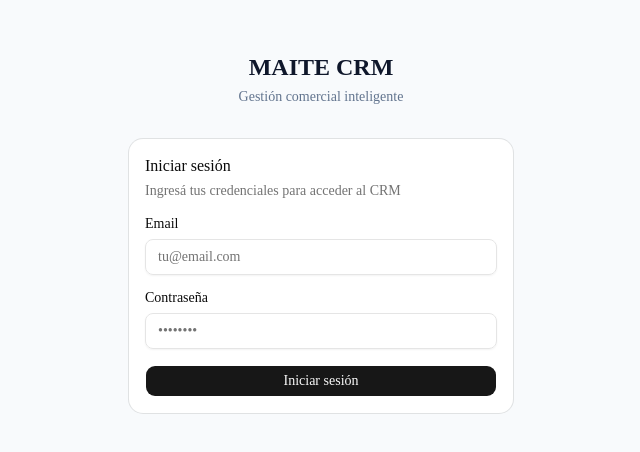
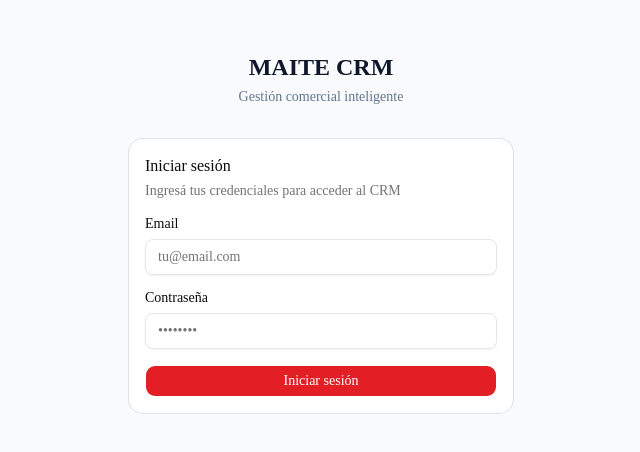
Before and after one commit to Maite-Media/maite-crm, a Next.js app: page /login in a window 1280 px wide. Shown: the part 168-620 px from the top of the page, without its empty margins (319-959 px from the left). Built offline with nearby package versions, Linux system fonts and the light colour scheme; no server answers.

Commit message:
feat: Maite Media brand colors

```diff
--- a/app/globals.css
+++ b/app/globals.css
@@ -55,7 +55,7 @@
   --card-foreground: oklch(0.145 0 0);
   --popover: oklch(1 0 0);
   --popover-foreground: oklch(0.145 0 0);
-  --primary: oklch(0.205 0 0);
+  --primary: #E31E24;
   --primary-foreground: oklch(0.985 0 0);
   --secondary: oklch(0.97 0 0);
   --secondary-foreground: oklch(0.205 0 0);
@@ -66,21 +66,21 @@
   --destructive: oklch(0.577 0.245 27.325);
   --border: oklch(0.922 0 0);
   --input: oklch(0.922 0 0);
-  --ring: oklch(0.708 0 0);
+  --ring: #E31E24;
   --chart-1: oklch(0.87 0 0);
   --chart-2: oklch(0.556 0 0);
   --chart-3: oklch(0.439 0 0);
   --chart-4: oklch(0.371 0 0);
   --chart-5: oklch(0.269 0 0);
   --radius: 0.625rem;
-  --sidebar: oklch(0.985 0 0);
-  --sidebar-foreground: oklch(0.145 0 0);
-  --sidebar-primary: oklch(0.205 0 0);
+  --sidebar: #0A0A0A;
+  --sidebar-foreground: oklch(0.9 0 0);
+  --sidebar-primary: #E31E24;
   --sidebar-primary-foreground: oklch(0.985 0 0);
   --sidebar-accent: oklch(0.97 0 0);
   --sidebar-accent-foreground: oklch(0.205 0 0);
-  --sidebar-border: oklch(0.922 0 0);
-  --sidebar-ring: oklch(0.708 0 0);
+  --sidebar-border: oklch(1 0 0 / 10%);
+  --sidebar-ring: #E31E24;
 }
 
 .dark {
@@ -90,8 +90,8 @@
   --card-foreground: oklch(0.985 0 0);
   --popover: oklch(0.205 0 0);
   --popover-foreground: oklch(0.985 0 0);
-  --primary: oklch(0.922 0 0);
-  --primary-foreground: oklch(0.205 0 0);
+  --primary: #B71C1C;
+  --primary-foreground: oklch(0.985 0 0);
   --secondary: oklch(0.269 0 0);
   --secondary-foreground: oklch(0.985 0 0);
   --muted: oklch(0.269 0 0);
@@ -101,20 +101,20 @@
   --destructive: oklch(0.704 0.191 22.216);
   --border: oklch(1 0 0 / 10%);
   --input: oklch(1 0 0 / 15%);
-  --ring: oklch(0.556 0 0);
+  --ring: #B71C1C;
   --chart-1: oklch(0.87 0 0);
   --chart-2: oklch(0.556 0 0);
   --chart-3: oklch(0.439 0 0);
   --chart-4: oklch(0.371 0 0);
   --chart-5: oklch(0.269 0 0);
-  --sidebar: oklch(0.205 0 0);
-  --sidebar-foreground: oklch(0.985 0 0);
-  --sidebar-primary: oklch(0.488 0.243 264.376);
+  --sidebar: #0A0A0A;
+  --sidebar-foreground: oklch(0.9 0 0);
+  --sidebar-primary: #B71C1C;
   --sidebar-primary-foreground: oklch(0.985 0 0);
   --sidebar-accent: oklch(0.269 0 0);
   --sidebar-accent-foreground: oklch(0.985 0 0);
   --sidebar-border: oklch(1 0 0 / 10%);
-  --sidebar-ring: oklch(0.556 0 0);
+  --sidebar-ring: #B71C1C;
 }
 
 @layer base {
--- a/components/dashboard/metric-card.tsx
+++ b/components/dashboard/metric-card.tsx
@@ -13,17 +13,17 @@ interface MetricCardProps {
 }
 
 const ICON_COLORS: Record<string, string> = {
-  blue: 'text-blue-600 bg-blue-50',
-  orange: 'text-orange-600 bg-orange-50',
-  red: 'text-red-600 bg-red-50',
-  green: 'text-green-600 bg-green-50',
+  blue: 'text-[#E31E24] bg-[#E31E24]/10',
+  orange: 'text-[#E31E24] bg-[#E31E24]/10',
+  red: 'text-[#E31E24] bg-[#E31E24]/10',
+  green: 'text-[#E31E24] bg-[#E31E24]/10',
 }
 
 export function MetricCard({ title, value, icon: Icon, iconColor = 'blue', trend }: MetricCardProps) {
   const colorClass = ICON_COLORS[iconColor] || ICON_COLORS.blue
 
   return (
-    <Card>
+    <Card className="border-l-4 border-l-[#E31E24]">
       <CardHeader className="pb-2">
         <div className="flex items-center justify-between">
           <CardTitle className="text-sm font-medium text-muted-foreground">
@@ -35,7 +35,7 @@ export function MetricCard({ title, value, icon: Icon, iconColor = 'blue', trend
         </div>
       </CardHeader>
       <CardContent>
-        <div className="text-2xl font-bold">{value}</div>
+        <div className="text-3xl font-bold text-[#0A0A0A]">{value}</div>
         {trend && (
           <p className={`text-xs mt-1 ${trend.isPositive ? 'text-green-600' : 'text-red-600'}`}>
             {trend.isPositive ? '↑' : '↓'} {Math.abs(trend.value)}%
--- a/components/layout/sidebar.tsx
+++ b/components/layout/sidebar.tsx
@@ -50,13 +50,13 @@ function SidebarDesktop({ user }: SidebarProps) {
   const pathname = usePathname()
 
   return (
-    <aside className="hidden lg:flex flex-col w-64 border-r bg-background">
+    <aside className="hidden lg:flex flex-col w-64 border-r bg-[#0A0A0A]">
       {/* Logo */}
-      <div className="flex items-center gap-3 px-6 py-5 border-b">
-        <div className="flex items-center justify-center w-8 h-8 rounded-lg bg-primary text-primary-foreground">
+      <div className="flex items-center gap-3 px-6 py-5 border-b border-white/10">
+        <div className="flex items-center justify-center w-8 h-8 rounded-lg bg-[#E31E24] text-white">
           <span className="text-sm font-bold">M</span>
         </div>
-        <span className="font-semibold text-foreground">MAITE CRM</span>
+        <span className="font-bold text-white">MAITE CRM</span>
       </div>
 
       {/* Navigation */}
@@ -71,8 +71,8 @@ function SidebarDesktop({ user }: SidebarProps) {
               href={item.href}
               className={`flex items-center gap-3 px-3 py-2 rounded-lg text-sm transition-colors ${
                 isActive
-                  ? "bg-primary/10 text-primary font-medium"
-                  : "text-muted-foreground hover:bg-muted hover:text-foreground"
+                  ? "bg-[#E31E24] text-white font-medium"
+                  : "text-gray-300 hover:bg-[#E31E24]/20 hover:text-white"
               }`}
             >
               <Icon className="size-4" />
@@ -84,16 +84,16 @@ function SidebarDesktop({ user }: SidebarProps) {
 
       {/* User */}
       {user && (
-        <div className="px-3 py-4 border-t flex items-center gap-3">
-          <div className="w-8 h-8 rounded-full bg-primary text-primary-foreground flex items-center justify-center text-sm font-medium shrink-0">
+        <div className="px-3 py-4 border-t border-white/10 flex items-center gap-3">
+          <div className="w-8 h-8 rounded-full bg-[#E31E24] text-white flex items-center justify-center text-sm font-medium shrink-0">
             {user.full_name?.[0]?.toUpperCase() ?? "U"}
           </div>
           <div className="flex flex-col flex-1 min-w-0">
-            <span className="text-sm font-medium truncate">{user.full_name || "Usuario"}</span>
-            <span className="text-xs text-muted-foreground capitalize">{user.role || "viewer"}</span>
+            <span className="text-sm font-medium truncate text-gray-300">{user.full_name || "Usuario"}</span>
+            <span className="text-xs text-gray-400 capitalize">{user.role || "viewer"}</span>
           </div>
           <form action="/api/auth/signout" method="post">
-            <button type="submit" className="text-muted-foreground hover:text-foreground">
+            <button type="submit" className="text-gray-400 hover:text-red-400">
               <LogOut className="h-4 w-4" />
             </button>
           </form>
--- a/components/ui/button.tsx
+++ b/components/ui/button.tsx
@@ -8,7 +8,7 @@ const buttonVariants = cva(
   {
     variants: {
       variant: {
-        default: "bg-primary text-primary-foreground [a]:hover:bg-primary/80",
+        default: "bg-[#E31E24] text-white hover:bg-[#B71C1C]",
         outline:
           "border-border bg-background hover:bg-muted hover:text-foreground aria-expanded:bg-muted aria-expanded:text-foreground dark:border-input dark:bg-input/30 dark:hover:bg-input/50",
         secondary:
```
